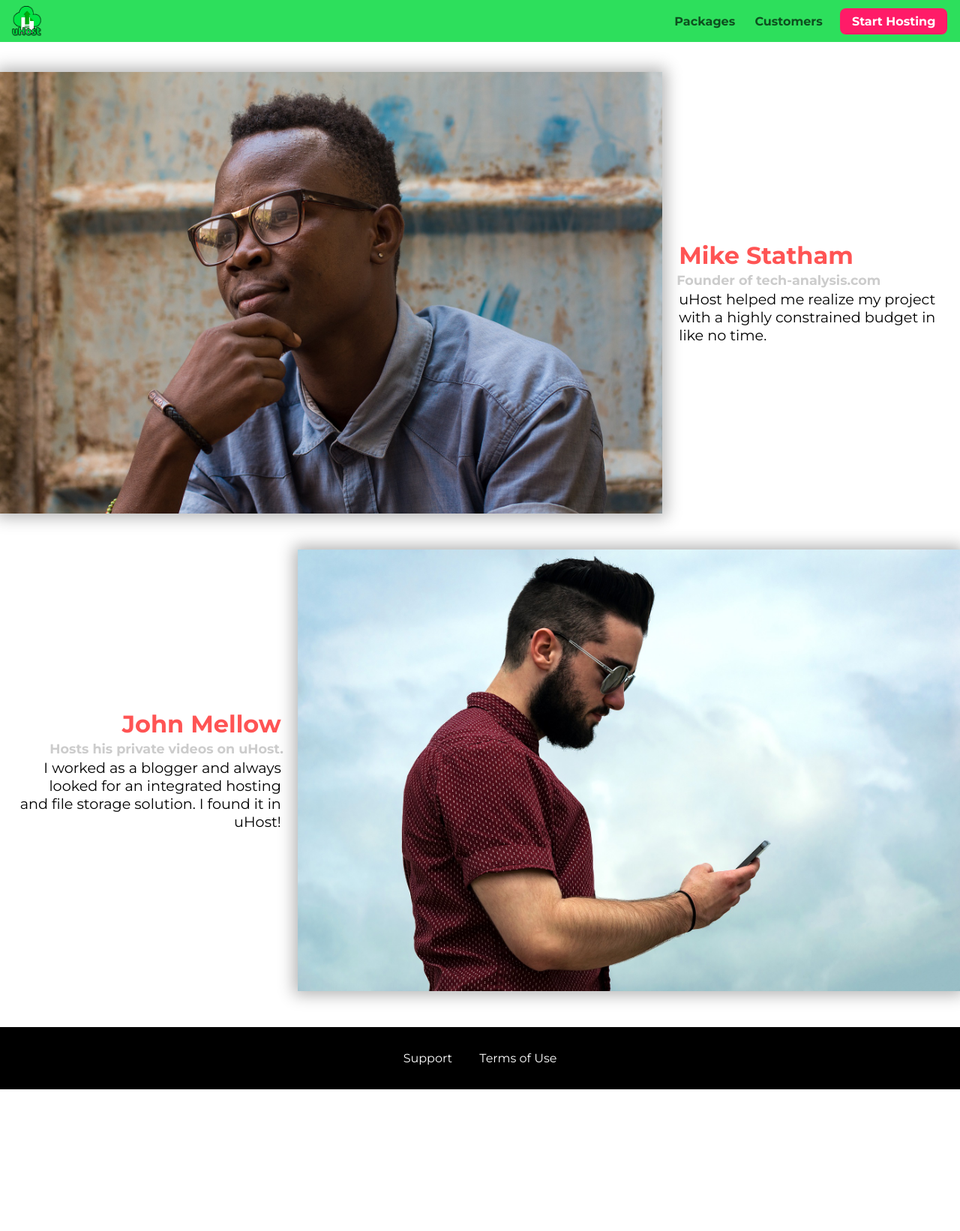
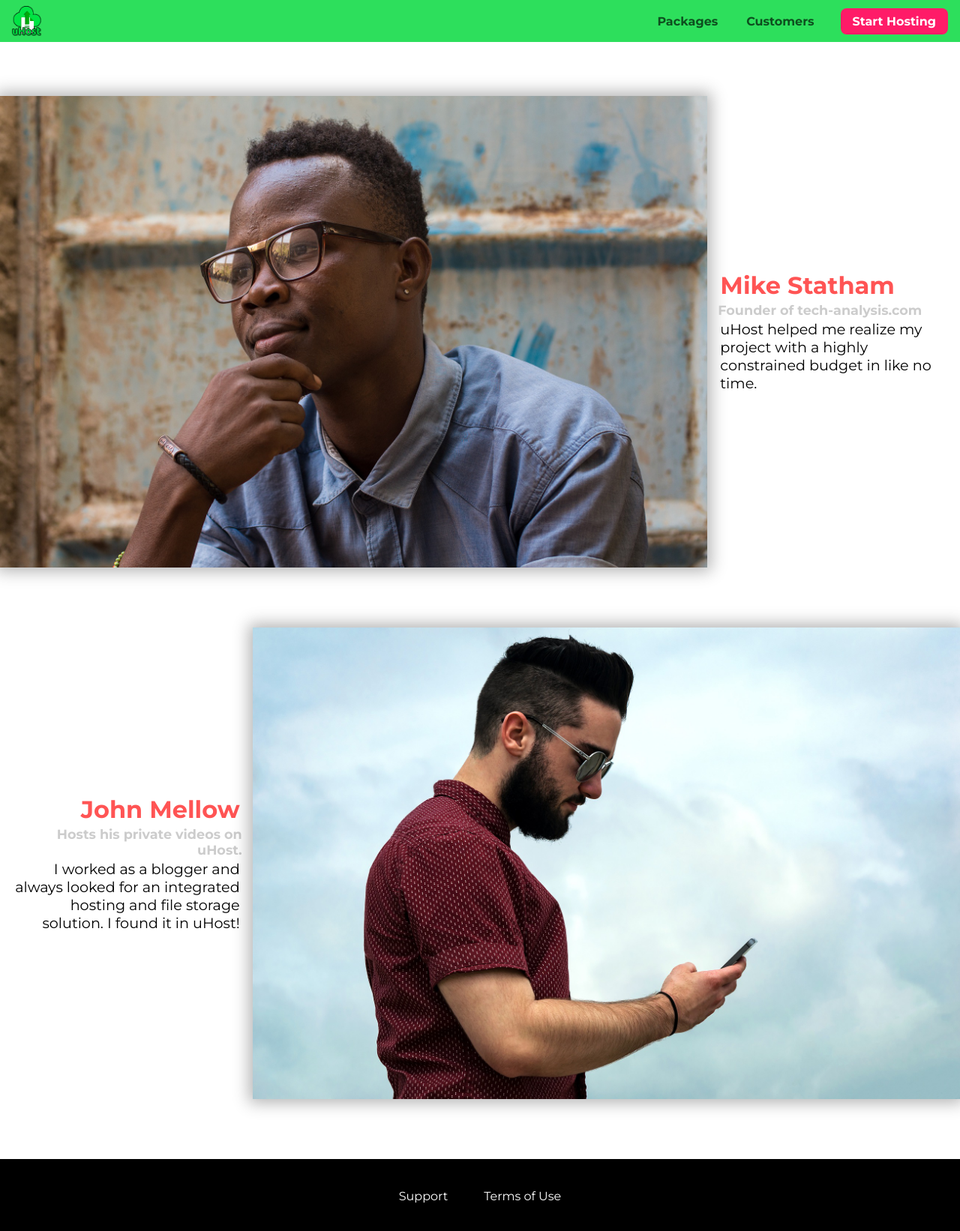
Before and after one commit to rvasanthr/YouHost, a plain HTML site: page customers/index.html in a window 1280 px wide. Shown: the whole page at 75% size. Before the commit the page ends 1453 px from the top, so only its background shows below. Drawn offline with Linux system fonts and the light colour scheme.

Commit message:
11 - Start-Hosting Page: Required attribute added to appropriate form elements.  Shared CSS: Header (Main and Mobile navigations) and Footer flexboxed respectively. Commented obsolete code removed. Hamburger button height adjusted and made symmetrical. Main nav z-index updated to retain design functionality. Mobile nav start-hosting button padding adjusted to fit very small screen mobiles.  Main CSS: Plan, Plans and Key features re-deployed in flex. Max-widths set for both. Min-widths removed. Plan buttons alignment adjusted to look less out of place. Margin top and bottom added to section header of Plans. Margin bottom added to plans section.  Packages CSS: Margins readjusted to make page look better in mobile and desktop versions.  Customers CSS: Flexbox applied to the page. Code cleaned. Customer Image size increased due to flexbox flexibility.  Start-Hosting CSS: Slight margin adjustment to the main.

```diff
--- a/css/customers.css
+++ b/css/customers.css
@@ -1,30 +1,40 @@
 /* ********************************* TESTIMONIALS */
 main>div{
   margin: 6rem 0 3rem;
+  display: flex;
+  flex-direction: column;
+  align-items: center;
+  justify-content: space-between;
 }
 
 .testimonial {
+    display: flex;
+    flex-direction: column;
     font-size: 1.2rem;
-    /* margin: 3rem 0; */
   }
 
-  #customer-1{
+  .testimonial__image-container{
+    width: 85%;
+    min-width: 250px;
+    box-shadow: 0px 0px 20px 5px rgba(0, 0, 0, 0.3);
+  }
+
+  #customer-1 .testimonial__info{
+    display: flex;
+    flex-direction: column;
+    align-items: flex-start;
     text-align: left;
   }
 
-  #customer-2{
+  #customer-2 .testimonial__info{
+    display: flex;
+    flex-direction: column;
+    align-items: flex-end;
     text-align: right;
   }
 
-  .testimonial__image-container{
-    width: 69%;
-    min-width: 250px;
-    box-shadow: 0px 0px 20px 5px rgba(0, 0, 0, 0.3);
-    /* box-shadow: 3px 3px 3px rgba(0, 0, 0, 0.3); */
-  }
-
   #customer-2 .testimonial__image-container{
-    margin-left: auto;
+    align-self: flex-end;
   }
 
   .testimonial__image{
@@ -34,11 +44,9 @@ main>div{
 
   .testimonial__info {
     padding: .875rem;
-    vertical-align: middle;
   }
 
   .testimonial__name {
-    /* margin: 3px; */
     margin: 0.1875rem;
     color: #ff5454;
     font-size: 2rem;
@@ -46,7 +54,6 @@ main>div{
 
   .testimonial__subtitle {
     margin: 0;
-    /* font-size: 18px; */
     font-size: 1.1rem;
     color: #ccc;
   }
@@ -62,32 +69,32 @@ main>div{
   }
 
   .testimonial__text {
-    /* margin: 3px; */
     margin: 0.1875rem;
   }
 
 /* MEDIA QUERY */
 @media (min-width: 40rem){
   .testimonial{
-    margin: 3rem auto;
+    /* margin: 10rem auto; */
     max-width: 1500px;
+    flex-direction: row;
+    align-items: center;
+  }
+  #customer-1{
+    margin-top: 2rem;
+    margin-bottom: 2.5rem;
+  }
+
+  #customer-2{
+    margin-top: 2.5rem;
+    margin-bottom: 2rem;
   }
 
   .testimonial__image-container{
-    display: inline-block;
-    width: 69%;
-    /* min-width: 320px; */
     max-width: 1024px;
-    vertical-align: middle;
-    /* box-shadow: 0px 0px 20px 5px rgba(0, 0, 0, 0.3); */
-    /* box-shadow: 3px 3px 3px rgba(0, 0, 0, 0.3); */
   }
 
   .testimonial__info {
-    /* padding: 14px; */
-    padding: .875rem;
-    display: inline-block;
-    vertical-align: middle;
     width: 30%;
   }
 }
--- a/css/packages.css
+++ b/css/packages.css
@@ -15,16 +15,15 @@
 }
 
 /* MAIN CONTENT */
-main{
-    /* padding-top: 32px; */
+.packages-main{
     padding-top: 2rem;
-    margin: 3rem 0;
+    margin: 3rem 0 3.6rem;
 }
 
 /* PACKAGES */
 .package{
     /* margin: 16px 0; */
-    margin: 1rem 0;
+    margin: 1.5rem 0;
     width: 80%;
     border: 4px solid #0e4f1f;
     border-left: none;
@@ -41,7 +40,6 @@ main{
     text-decoration: none;
     color: inherit;
     display: block;
-    /* padding: 32px; */
     padding: 2rem;
 }
 
@@ -58,14 +56,11 @@ main{
 
 /* BADGE */
 .package__badge{
-    /* margin: 20px; */
     margin: 1.25rem;
-    /* padding: 8px; */
     padding: 0.5rem;
     position: absolute;
     top: 0;
     right: 0;
-    /* font-size: 12px; */
     font-size: 0.75rem;
     color: #fff;
     background-color: #ff5454;
@@ -76,10 +71,8 @@ main{
 }
 
 .package__description{
-    /* padding: 16px; */
     padding: 1rem;
     border: 1px solid #0e4f1f;
-    /* font-size: 20px; */
     font-size: 1.25rem;
     color: #0e4f1f;
     background-color: #fff;
@@ -106,14 +99,18 @@ main{
 
 @media (min-width: 40rem){
     .packages-main{
-      margin: 3rem auto;
-      max-width: 1500px;
+        margin: 3rem auto 3.6rem;
+        max-width: 1500px;
+    }
+
+    .package{
+        margin: 2rem 0;
     }
 
     .package:hover,
     .package:active{
-    box-shadow: 2px 2px 4px rgba(0, 0, 0, 0.5);
-    border-color: #ff5454 !important;
+        box-shadow: 2px 2px 4px rgba(0, 0, 0, 0.5);
+        border-color: #ff5454 !important;
     }
 
 }
--- a/css/shared.css
+++ b/css/shared.css
@@ -48,9 +48,7 @@ body {
 
 .modal__title{
   text-align: center;
-  /* margin: 0 0 1rem 0; */
   margin: 2rem;
-  /* padding-bottom: 1rem; */
 }
 
 .modal__actions{
@@ -91,20 +89,14 @@ body {
   background-color: #2ddf5c;
   width: 100%;
   position: fixed;
-  /* padding: 8px 16px; */
   padding: 0 1rem;
-  z-index: 1;
+  z-index: 5;
   top: 0;
-}
-
-.main-header > div {
-  display: inline-block;
-  vertical-align: middle;
 }
 
 /* MOBILE NAVIGATION */
 .toggle-button{
-  width: 3rem;
+  width: 2.75rem;
   background: transparent;
   border: none;
   cursor: pointer;
@@ -119,7 +111,7 @@ body {
 
 .toggle-button__bar{
   width: 100%;
-  height: 0.2rem;
+  height: 0.21rem;
   background: #000;
   display: block;
   margin: 0.6rem 0;
@@ -130,41 +122,19 @@ body {
   color: #0e4f1f;
   text-decoration: none;
   font-weight: bold;
-  /* font-size: 22px; */
   font-size: 1.375rem;
   font-family: "Montserrat", sans-serif;
-  height: 2.5rem;
-  display: inline-block;
+  vertical-align: middle;
 }
 
 .main-header__brand>img{
-  height: 100%;
+  height: 2.5rem;
   vertical-align: middle;
 }
 
 /* MAIN HEADER NAVIGATION */
 .main-nav {
   display: none;
-  text-align: right;
-  width: 0vw;
-  /* width: calc(100% - 88px); */
-  width: calc(100% - 60px);
-  margin: 0;
-  padding: 0;
-  vertical-align: middle;
-}
-
-.main-nav__items {
-  margin: 0;
-  padding: 0;
-  list-style: none;
-}
-
-.main-nav__item {
-  display: inline-block;
-  /* margin: 0 16px; */
-  /* margin: 0 1rem; */
-  margin-left: 1rem;
 }
 
 .main-nav__item a,
@@ -172,7 +142,6 @@ body {
   text-decoration: none;
   color: #0e4f1f;
   font-weight: bold;
-  /* padding: 3px 0; */
   padding: 0.1875rem;
 }
 
@@ -186,8 +155,7 @@ body {
 .mobile-nav__item--cta a {
   color: #fff;
   background-color: #ff1b68;
-  /* padding: 8px 16px; */
-  padding: 0.5rem 1rem;
+  padding: 0.5rem;
   border-radius: 0.5rem;
 }
 
@@ -203,12 +171,33 @@ body {
 /* MEDIA QUERY */
 @media (min-width: 40rem){
   .main-header{
-    /* padding: 8px 16px; */
     padding: 0.5rem 0 0.5rem 1rem;
+    display: flex;
+    align-items: center;
+    justify-content: space-between;
   }
+
   .main-nav{
-    display: inline-block;
+    display: flex;
+    align-items: center;
+    justify-content: flex-end;
   }
+
+  .main-nav__items {
+    margin: 0;
+    padding: 0;
+    list-style: none;
+    display: flex;
+  }
+
+  .main-nav__item {
+    margin: 0 1rem;
+  }
+
+  .main-nav__item--cta a,
+  .mobile-nav__item--cta a {
+  padding: 0.5rem 1rem;
+}
 
   .toggle-button{
     display: none;
@@ -231,13 +220,16 @@ body {
   width: 100%;
   height: 100vh;
   list-style: none;
-  margin: 10% auto;
   padding: 0 1rem;
-  text-align: center;
+  display: flex;
+  flex-direction: column;
+  align-items:center;
+  justify-content: center;
+  margin: 0;
 }
 
 .mobile-nav__item{
-  margin: 1rem 0;
+  margin: 1.5rem 0;
 }
 
 .mobile-nav__item a{
@@ -255,7 +247,6 @@ main{
   color: #fff;
   font: inherit;
   border: 1.5px solid #0e4f1f;
-  /* padding: 8px; */
   padding: 0.5rem;
   border-radius: 0.5rem;
   font-weight: bold;
@@ -275,21 +266,28 @@ main{
 /* ***************************************** FOOTER SECTION */
 .main-footer{
   background-color: #000;
-  /* padding: 32px; */
   padding: 2rem;
-  /* margin-top: 48px; */
-  /* margin-top: 3rem; */
 }
 
-.main-footer ul{
+
+/* .main-footer__links */
+.main-footer__links{
   list-style: none;
   margin: 0;
   padding: 0;
-  text-align: center;
+  /* text-align: center; */
+  display: flex;
+  flex-direction: column;
+  justify-content: center;
+  align-items: center;
 }
 
-.main-footer li{
-  margin: 1rem 0;
+.main-footer__link:first-child{
+  margin: 1rem 0 0.5rem 0;
+}
+
+.main-footer__link:last-child{
+  margin: 0.5rem 0 1rem 0;
 }
 
 .main-footer li>a{
@@ -308,9 +306,14 @@ main{
     margin-top: 3rem;
   }
 
-  .main-footer li{
-    display: inline-block;
-    margin: 0;
+  .main-footer__links{
+    flex-direction: row;
+    justify-content: center;
+  }
+
+  .main-footer__link:first-child,
+  .main-footer__link:last-child{
+    margin: 0.5rem;
   }
 
   .main-footer li>a{
--- a/css/start-hosting.css
+++ b/css/start-hosting.css
@@ -103,6 +103,10 @@ main{
 }
 
 @media (min-width: 40rem){
+    main{
+        padding-top: 1.5rem;
+    }
+
     .signup-form{
         margin: auto;
         width: 25rem;
```
Also changed, not shown: css/main.css (+59 -46 lines), start-hosting/index.html (+6 -5 lines).
